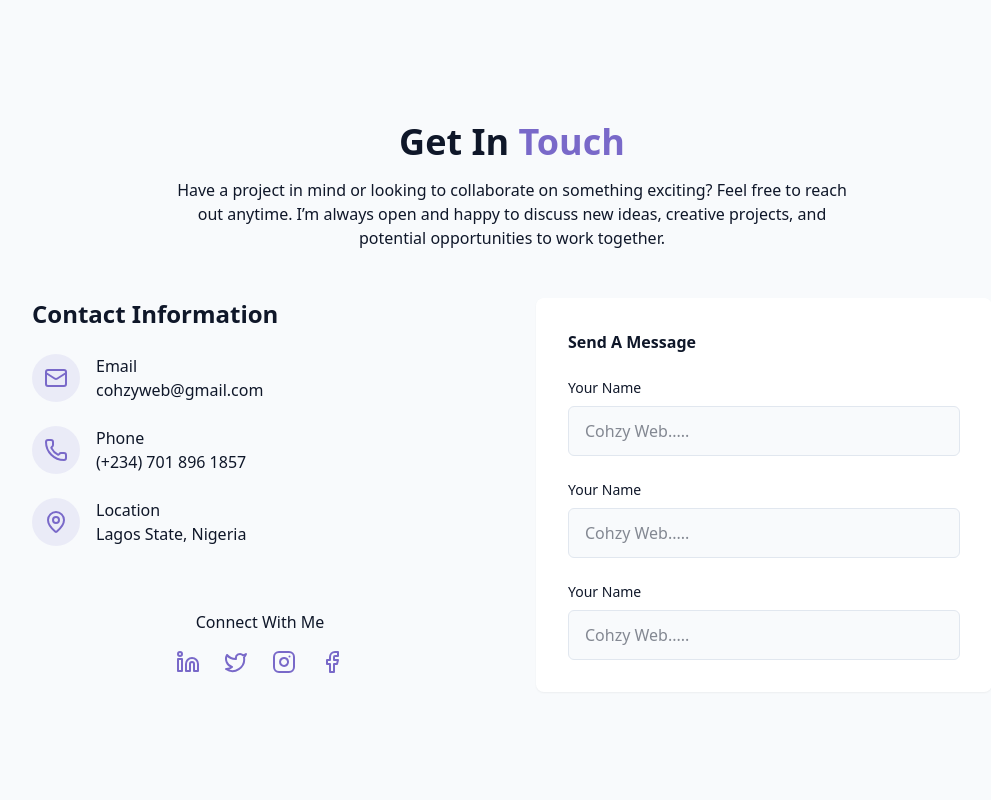
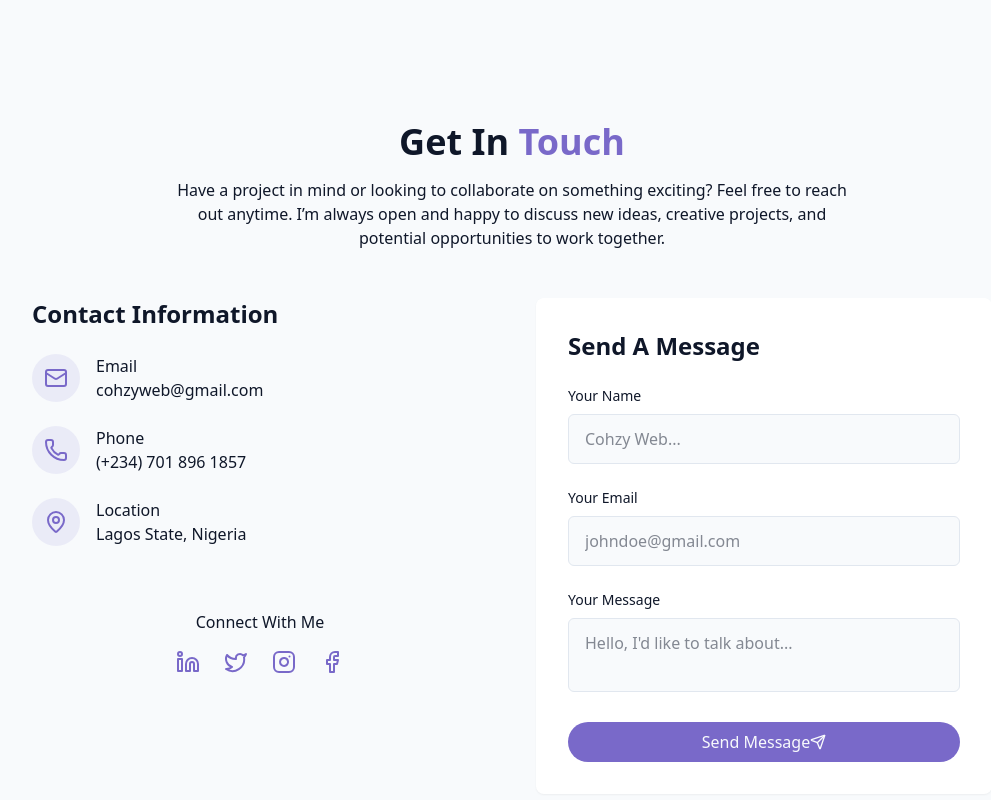
Before and after one commit to cohzyweb/My-Profile, a React (Vite) app: page / in a window 1280 px wide. Shown: the part 3308-4108 px from the top of the page, without its empty margins (128-1119 px from the left). Built offline with nearby package versions, Linux system fonts and the light colour scheme.

Commit message:
Update ContactSection.jsx

```diff
--- a/src/components/ContactSection.jsx
+++ b/src/components/ContactSection.jsx
@@ -1,4 +1,5 @@
-import { Mail, Phone, MapPin, Instagram, Linkedin, Twitter, Facebook } from "lucide-react";
+import { Mail, Phone, MapPin, Instagram, Linkedin, Twitter, Facebook, Send } from "lucide-react";
+import { cn } from "@/lib/utils";
 
 export const ContactSection = () => {
     return (
@@ -72,16 +73,32 @@ export const ContactSection = () => {
                                 Connect With Me
                             </h4>
                             <div className="flex space-x-6 justify-center">
-                                <a href="www.linkedin.com/in/boluwatife-ogunjana-16a806212" target="_blank">
+                                <a
+                                    href="https://www.linkedin.com/in/boluwatife-ogunjana-16a806212"
+                                    target="_blank"
+                                    rel="noopener noreferrer"
+                                >
                                     <Linkedin className="h-6 w-6 text-primary" />
                                 </a>
-                                <a href="https://x.com/Ze_rith" target="_blank">
+                                <a
+                                    href="https://x.com/Ze_rith"
+                                    target="_blank"
+                                    rel="noopener noreferrer"
+                                >
                                     <Twitter className="h-6 w-6 text-primary" />
                                 </a>
-                                <a href="https://www.instagram.com/_ze_rith?igsh=bDI3OWdtczk5cjhv" target="_blank">
+                                <a
+                                    href="https://www.instagram.com/_ze_rith?igsh=bDI3OWdtczk5cjhv"
+                                    target="_blank"
+                                    rel="noopener noreferrer"
+                                >
                                     <Instagram className="h-6 w-6 text-primary" />
                                 </a>
-                                <a href="https://www.facebook.com/share/1EjeNfCgHd/" target="_blank">
+                                <a
+                                    href="https://www.facebook.com/share/1EjeNfCgHd/"
+                                    target="_blank"
+                                    rel="noopener noreferrer"
+                                >
                                     <Facebook className="h-6 w-6 text-primary" />
                                 </a>
                             </div>
@@ -89,39 +106,72 @@ export const ContactSection = () => {
                     </div>
 
                     <div className="bg-card p-8 rounded-lg shadow-xs">
-                        <h3 className="text=2xl font-semibold mb-6">Send A Message</h3>
+                        <h3 className="text-2xl font-semibold mb-6">
+                            Send A Message
+                        </h3>
 
                         <form className="space-y-6">
                             <div>
-                                <label htmlFor="name" className="block text-sm font-medium mb-2">Your Name</label>
+                                <label
+                                    htmlFor="name"
+                                    className="block text-sm font-medium mb-2"
+                                >
+                                    Your Name
+                                </label>
                                 <input
-                                type="text"
-                                id="name" name="name"
-                                required
-                                className="w-full px-4 py-3 rounded-md border border-input bg-background focus:outline-hidden focus:ring-2 focus: ring-primary"
-                                placeholder="Cohzy Web....."/>
+                                    type="text"
+                                    id="name"
+                                    name="name"
+                                    required
+                                    className="w-full px-4 py-3 rounded-md border border-input bg-background focus:outline-none focus:ring-2 focus:ring-primary"
+                                    placeholder="Cohzy Web..."
+                                />
                             </div>
+
                             <div>
-                                <label htmlFor="email" className="block text-sm font-medium mb-2">Your Name</label>
+                                <label
+                                    htmlFor="email"
+                                    className="block text-sm font-medium mb-2"
+                                >
+                                    Your Email
+                                </label>
                                 <input
-                                type="text"
-                                id="name" name="name"
-                                required
-                                className="w-full px-4 py-3 rounded-md border border-input bg-background focus:outline-hidden focus:ring-2 focus: ring-primary"
-                                placeholder="Cohzy Web....."/>
+                                    type="email"
+                                    id="email"
+                                    name="email"
+                                    required
+                                    className="w-full px-4 py-3 rounded-md border border-input bg-background focus:outline-none focus:ring-2 focus:ring-primary"
+                                    placeholder="johndoe@gmail.com"
+                                />
                             </div>
+
                             <div>
-                                <label htmlFor="name" className="block text-sm font-medium mb-2">Your Name</label>
-                                <input
-                                type="text"
-                                id="name" name="name"
-                                required
-                                className="w-full px-4 py-3 rounded-md border border-input bg-background focus:outline-hidden focus:ring-2 focus: ring-primary"
-                                placeholder="Cohzy Web....."/>
+                                <label
+                                    htmlFor="message"
+                                    className="block text-sm font-medium mb-2"
+                                >
+                                    Your Message
+                                </label>
+                                <textarea
+                                    id="message"
+                                    name="message"
+                                    required
+                                    className="w-full px-4 py-3 rounded-md border border-input bg-background focus:outline-none focus:ring-2 focus:ring-primary resize-none"
+                                    placeholder="Hello, I'd like to talk about..."
+                                />
                             </div>
+
+                            <button
+                                type="submit"
+                                className={cn(
+                                    "cosmic-button w-full flex items-center justify-center"
+                                )}
+                            >
+                                Send Message
+                               <Send size={16} />
+                            </button>
                         </form>
                     </div>
-
                 </div>
             </div>
         </section>
```
